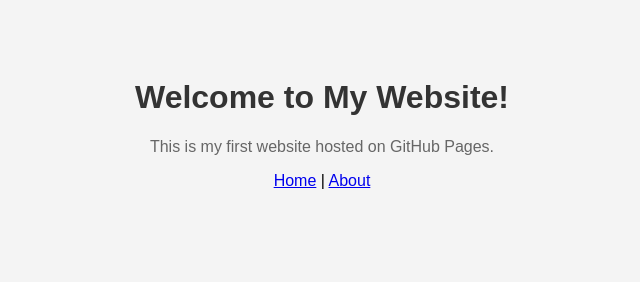
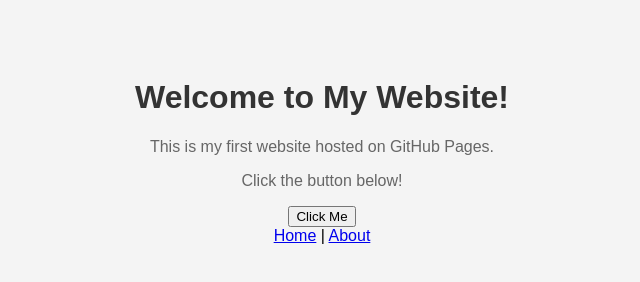
Before and after one commit to ImraneBT/ImraneBT, a plain HTML site: page index.html in a window 1280 px wide. Shown: the whole page, without its empty margins (318-958 px from the left). Drawn offline with Linux system fonts and the light colour scheme.

Commit message:
Update index.html

```diff
--- a/index.html
+++ b/index.html
@@ -8,6 +8,9 @@
     <h1>Welcome to My Website!</h1>
     <p>This is my first website hosted on GitHub Pages.</p>
 </body>
+    <p id="message">Click the button below!</p>
+<button onclick="changeText()">Click Me</button>
+<script src="script.js"></script>
     <nav>
     <a href="index.html">Home</a> |
     <a href="about.html">About</a>
```
